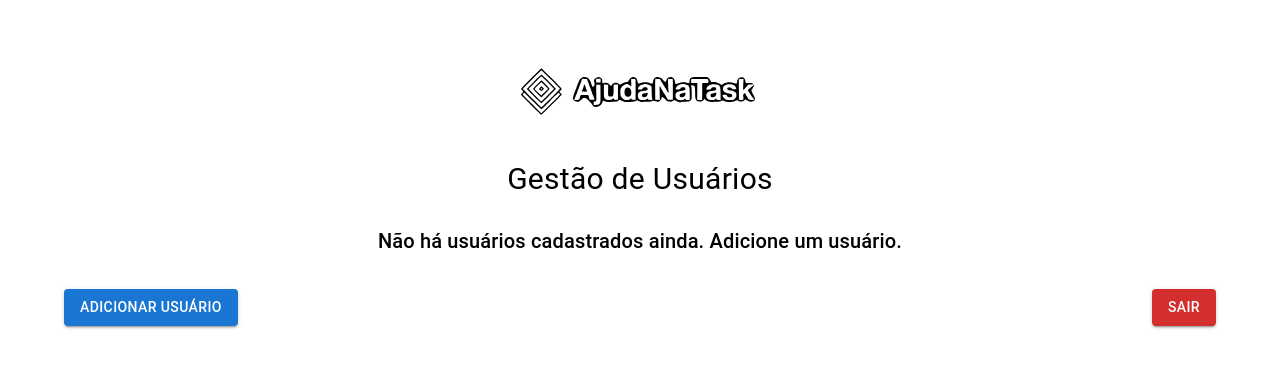
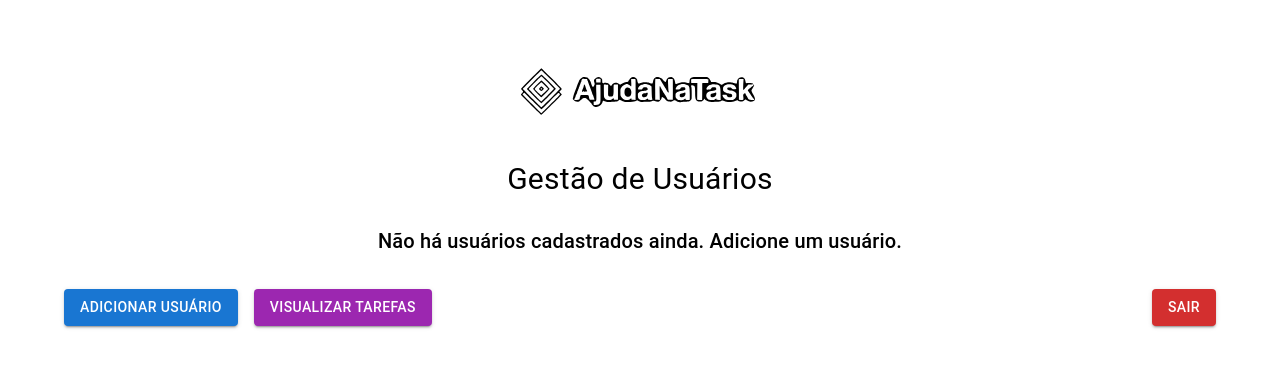
Before and after one commit to laraberns/tech-challenge-5-front, a Next.js app: page /usuarios in a window 1280 px wide. Shown: the top 368 px of the page. Built offline with nearby package versions, Linux system fonts and the light colour scheme; no server answers; the database is empty; sample sign-in values are in the browser's storage.

Commit message:
🆕 NEW: buttons to change url

```diff
--- a/src/pages/usuarios/index.tsx
+++ b/src/pages/usuarios/index.tsx
@@ -10,6 +10,7 @@ import Image from 'next/image';
 import logoImg from '../../assets/logo.svg';
 import { db } from '../../services/firebaseConfig';
 import { addDoc, collection, deleteDoc, doc, getDocs, updateDoc } from 'firebase/firestore';
+import Link from 'next/link';
 
 const Transition = forwardRef(function Transition(props: SlideProps & { children: React.ReactElement<any, any> }, ref: React.Ref<unknown>) {
     return <Slide direction="up" ref={ref} {...props} />;
@@ -97,16 +98,23 @@ const Usuarios = () => {
                     <UserForm user={selectedUser || undefined} onSave={handleSave} onCancel={handleCancel} />
                 </DialogContent>
             </Dialog>
-        <Box sx={{ display: 'flex', justifyContent: 'space-between' }}>
-            <Button variant="contained" color="primary" onClick={handleAdd} sx={{ mt: 4 }}>
+            <Box sx={{ display: 'flex', justifyContent: 'space-between', mt: 4 }}>
+                <Box sx={{display: 'flex', gap: 2}}>
+                    <Button variant="contained" color="primary" onClick={handleAdd}>
                         Adicionar Usuário
                     </Button>
+                    <Link href="/tarefas">
+                        <Button variant="contained" color="secondary">
+                            Visualizar Tarefas
+                        </Button>
+                    </Link>
+                </Box>
                 <Button variant="contained" color="error" onClick={async () => {
                     const success = await signOut();
                     if (success) {
                         alert('Logout com sucesso');
                     }
-            }} sx={{ mt: 4 }}>
+                }}>
                     Sair
                 </Button>
             </Box>
```
Also changed, not shown: src/pages/tarefas/index.tsx (+11 -3 lines). Lines whose indentation alone changed are shown as unchanged.
